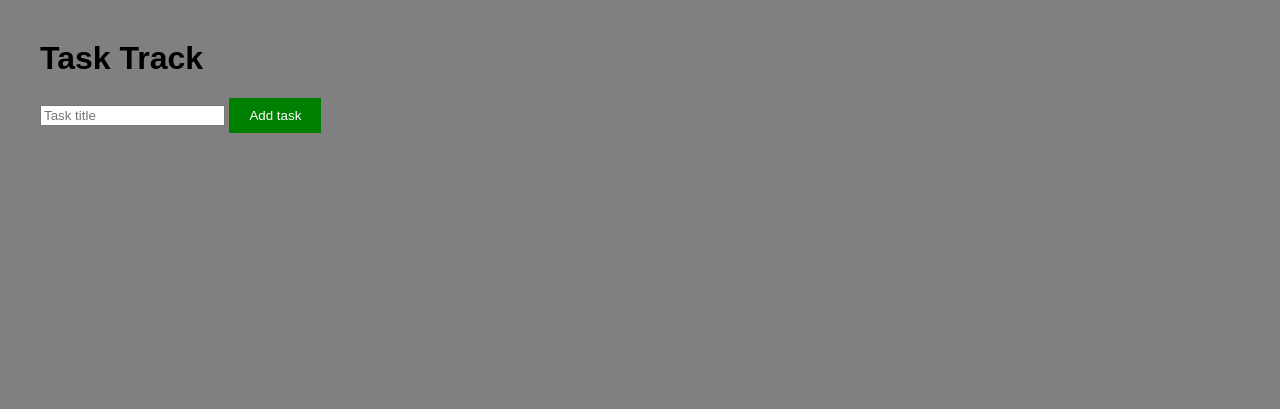
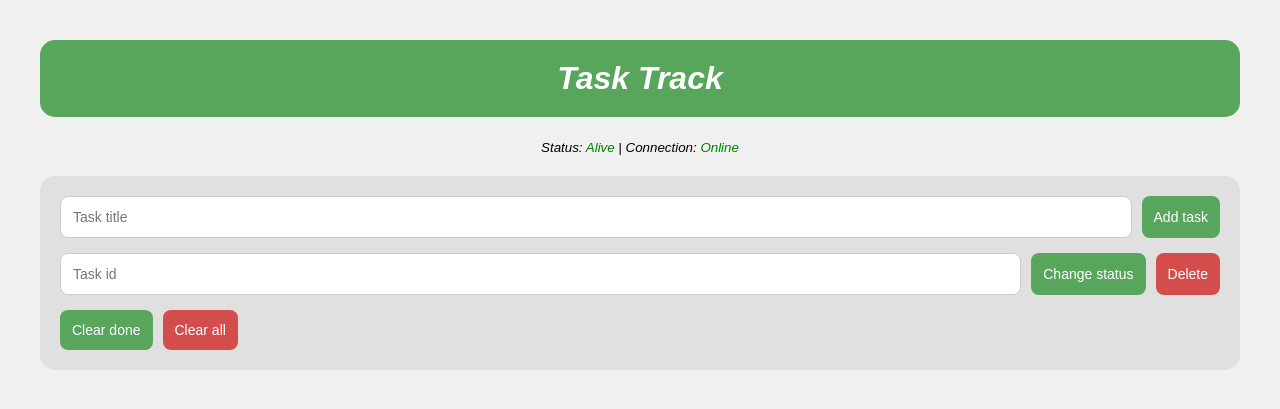
Before and after one commit to iWANbpe/TaskTrack, a Flask app: page / in a window 1280 px wide. Shown: the top 409 px of the page. Run offline with Flask 3, Linux system fonts and the light colour scheme; data that the repository does not hold is empty; some libraries are stand-ins or nearby versions.

Commit message:
Add necessary endpoints + update of frontend

```diff
--- a/app.py
+++ b/app.py
@@ -16,6 +16,21 @@ config = load_config()
 def get_db_connection():
     conn = psycopg2.connect(**config['db'])
     return conn
+@app.route('/health/alive')
+def health_alive():
+    return "OK", 200
+
+@app.route('/health/ready')
+def health_ready():
+    try:
+        conn = get_db_connection()
+        cur = conn.cursor()
+        cur.execute("SELECT 1")
+        cur.close()
+        conn.close()
+        return "OK", 200
+    except Exception as e:
+        return f"Database connection failed: {str(e)}", 500
 
 @app.route('/', methods=['GET'])
 @app.route('/tasks', methods=['GET'])
@@ -60,6 +75,65 @@ def add_task():
     else:
         return jsonify({"error": "Failed to insert task"}), 500
 
+@app.route('/tasks/<int:task_id>/status', methods=['POST'])
+def update_status(task_id):
+    conn = get_db_connection()
+    cur = conn.cursor(cursor_factory=RealDictCursor)
+
+    cur.execute('SELECT status FROM tasks WHERE id = %s', (task_id,))
+    task = cur.fetchone()
+
+    if not task:
+        cur.close()
+        conn.close()
+        return jsonify({"error": "Task not found"}), 404
+
+    current = task['status']
+    if current == "Not started":
+        new_status = "Working on"
+    else:
+        new_status = "Done"
+
+    query = 'UPDATE tasks SET status = %s WHERE id = %s RETURNING id, title, status, created_at;'
+    cur.execute(query, (new_status, task_id))
+    updated_task = cur.fetchone()
+
+    conn.commit()
+    cur.close()
+    conn.close()
+
+    return jsonify(updated_task)
+
+@app.route('/tasks/delete/done', methods=['POST'])
+def delete_done_tasks():
+    conn = get_db_connection()
+    cur = conn.cursor()
+    cur.execute("DELETE FROM tasks WHERE status = 'Done';")
+    conn.commit()
+    cur.close()
+    conn.close()
+    return jsonify({"status": "success", "message": "Done tasks deleted"})
+
+@app.route('/tasks/<int:task_id>/delete', methods=['POST'])
+def delete_task_by_id(task_id):
+    conn = get_db_connection()
+    cur = conn.cursor()
+    cur.execute("DELETE FROM tasks WHERE id = %s;", (task_id,))
+    conn.commit()
+    cur.close()
+    conn.close()
+    return jsonify({"status": "success", "message": f"Task {task_id} deleted"})
+
+@app.route('/tasks/delete/all', methods=['POST'])
+def delete_all_tasks():
+    conn = get_db_connection()
+    cur = conn.cursor()
+    cur.execute("DELETE FROM tasks;")
+    conn.commit()
+    cur.close()
+    conn.close()
+    return jsonify({"status": "success", "message": "All tasks deleted"})
+
 if __name__ == '__main__':
     app.run(
         host=config['web']['host'],
--- a/static/css/style.css
+++ b/static/css/style.css
@@ -1,4 +1,61 @@
-body { font-family: sans-serif; margin: 40px; background: grey; }
-.task { background: white; padding: 15px; margin-bottom: 10px; border-radius: 5px; }
-.task small { display: block; font-size: 20px; }
-button { padding: 10px 20px; background: green; color: white; border: none; cursor: pointer; }
+body {
+    font-family: sans-serif;
+    margin: 40px;
+    background: #f0f0f0;
+}
+
+h1 {
+    background: #57A65C;
+    color: white;
+    padding: 20px;
+    border-radius: 15px;
+    text-align: center;
+    font-style: italic;
+}
+
+.task {
+    background: white;
+    padding: 15px;
+    margin-bottom: 10px;
+    border: 3px solid #57A65C;
+    border-radius: 15px;
+}
+.task small {
+    display: block;
+    font-size: 16px;
+}
+
+.menu {
+    background: #e0e0e0;
+    padding: 20px;
+    border-radius: 15px;
+    display: flex;
+    flex-direction: column;
+    gap: 15px;
+}
+
+.input-group {
+    display: flex;
+    gap: 10px;
+}
+
+input, button {
+    padding: 12px;
+    border-radius: 8px;
+    border: 1px solid #ccc;
+    font-size: 14px;
+}
+
+input { flex: 1; }
+
+button {
+    background: #57A65C;
+    color: white;
+    border: none;
+    cursor: pointer;
+    white-space: nowrap;
+}
+
+button.deleteButton { background: #D44D4D; }
+
+button:hover { opacity: 0.9; }
--- a/static/js/script.js
+++ b/static/js/script.js
@@ -1,3 +1,27 @@
+async function checkHealth()
+{
+    const aliveEl = document.getElementById('alive-status');
+    const readyEl = document.getElementById('ready-status');
+
+    try
+    {
+        const aliveRes = await fetch('/health/alive');
+        aliveEl.innerText = aliveRes.ok ? 'Alive' : 'Error';
+        aliveEl.style.color = aliveRes.ok ? 'green' : 'red';
+
+        const readyRes = await fetch('/health/ready');
+        readyEl.innerText = readyRes.ok ? 'Online' : 'Offline';
+        readyEl.style.color = readyRes.ok ? 'green' : 'red';
+    }
+    catch (e)
+    {
+        aliveEl.innerText = 'Not available';
+        readyEl.innerText = 'Not available';
+    }
+}
+
+document.addEventListener('DOMContentLoaded', checkHealth);
+
 async function addTask()
 {
     const titleInput = document.getElementById('taskTitle');
@@ -21,12 +45,50 @@ async function addTask()
 
         newTask.innerHTML = `
             <h3>${task.title}</h3>
-            <small>ID: ${task.id}</small>
-            <small>STATUS: ${task.status}</small>
-            <small>CREATED AT: ${date}</small>
+            <small class="task-id">ID: ${task.id}</small>
+            <small class="status-text">STATUS: ${task.status}</small>
+            <small>CREATED AКT: ${date}</small>
         `;
 
         taskList.prepend(newTask);
         titleInput.value = '';
     }
 }
+
+async function updateStatus()
+{
+    const id = document.getElementById('taskIdInput').value;
+    if (!id) return;
+
+    const response = await fetch(`/tasks/${id}/status`, { method: 'POST' });
+    const task = await response.json();
+
+    document.querySelectorAll('.task').forEach(el => {
+        if (el.querySelector('.task-id').innerText.includes(task.id))
+        {
+            el.querySelector('.status-text').innerText = `STATUS: ${task.status}`;
+        }
+    });
+}
+
+async function deleteDoneTasks()
+{
+    await fetch('/tasks/delete/done', { method: 'POST' });
+    location.reload();
+}
+
+async function deleteTaskById()
+{
+    const taskId = document.getElementById('taskIdInput').value;
+    await fetch(`/tasks/${taskId}/delete`, { method: 'POST' });
+    location.reload();
+}
+
+async function deleteAllTasks()
+{
+    if (confirm("Are you sure you want clear ALL tasks?"))
+    {
+        await fetch('/tasks/delete/all', { method: 'POST' });
+        location.reload();
+    }
+}
--- a/templates/index.html
+++ b/templates/index.html
@@ -7,21 +7,39 @@
 <body>
     <h1>Task Track</h1>
 
+    <div id="status-bar" style="text-align: center; margin-bottom: 20px; font-style: italic;">
+          <small>Status: <span id="alive-status">Loading...</span> | Connection: <span id="ready-status">Loading...</span></small>
+    </div>
+
     <div id="taskList">
         {% for task in tasks %}
         <div class="task">
             <h3>{{ task.title }}</h3>
-            <small>ID: {{ task.id }}</small>
-            <small>STATUS: {{ task.status }}</small>
+            <small class="task-id">ID: {{ task.id }}</small>
+            <small class="status-text">STATUS: {{ task.status }}</small>
             <small>CREATED AT: {{ task.created_at }}</small>
         </div>
         {% endfor %}
     </div>
 
-    <div style="margin-bottom: 20px;">
-        <input type="text" id="taskTitle" placeholder="Task title">
-        <button onclick="addTask()">Add task</button>
+    <div class="menu">
+        <div class="input-group">
+            <input type="text" id="taskTitle" placeholder="Task title">
+            <button onclick="addTask()">Add task</button>
+        </div>
+
+        <div class="input-group">
+            <input type="number" id="taskIdInput" placeholder="Task id">
+            <button onclick="updateStatus()">Change status</button>
+            <button class="deleteButton" onclick="deleteTaskById()">Delete</button>
+        </div>
+
+        <div class="input-group">
+            <button onclick="deleteDoneTasks()">Clear done</button>
+            <button class="deleteButton" onclick="deleteAllTasks()">Clear all</button>
+        </div>
     </div>
+
 
     <script src="{{ url_for('static', filename='js/script.js') }}"></script>
 </body>
```
